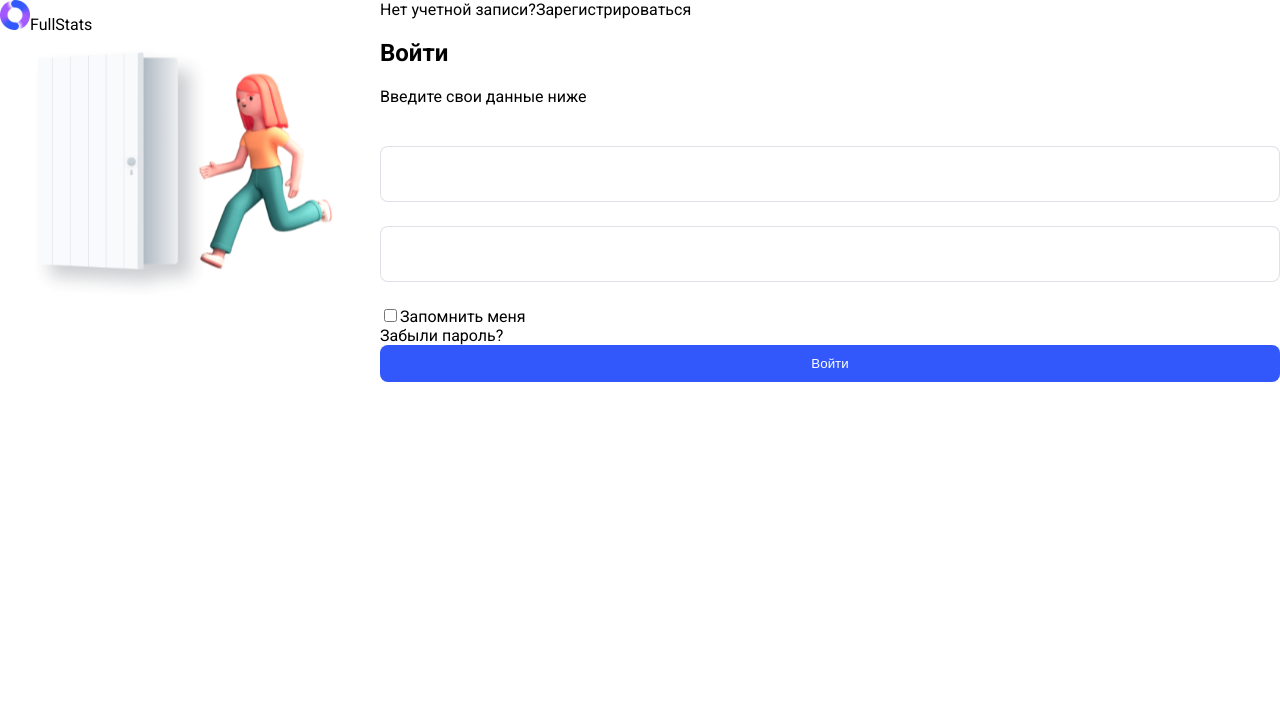
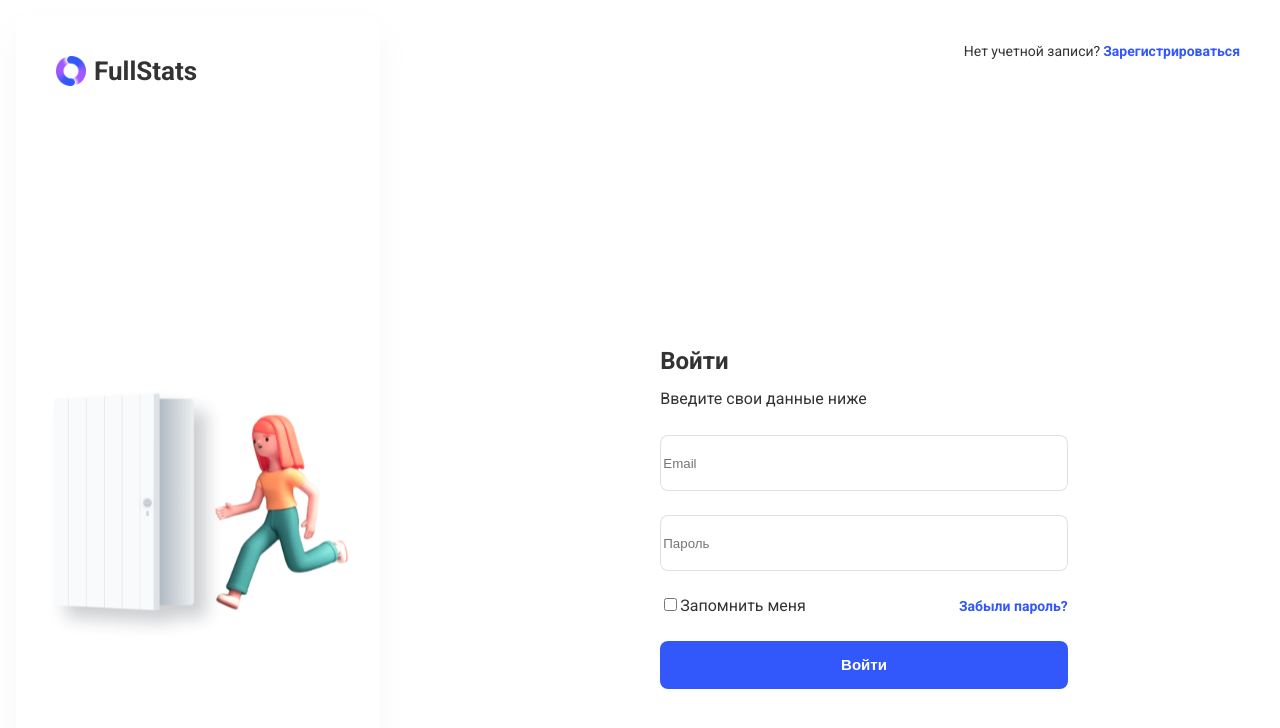
Before and after one commit to MarkComa/fullstats-test-frontend, a Next.js app: page /login in a window 1280 px wide. Shown: the top 728 px of the page. Built offline with nearby package versions, Linux system fonts and the light colour scheme.

Commit message:
login page style

```diff
--- a/components/AuthBanner/AuthBanner.module.scss
+++ b/components/AuthBanner/AuthBanner.module.scss
@@ -0,0 +1,29 @@
+.authBanner {
+	display: flex;
+	flex-direction: column;
+	margin: 16px 0px 16px 16px;
+	padding: 0px;
+
+	background: var(--white);
+	box-shadow: 0px 16px 32px -4px rgba(145, 158, 171, 0.12);
+	border-radius: 16px;
+}
+.logo {
+	display: flex;
+	margin-left: 40px;
+	margin-top: 40px;
+	& span {
+		margin-left: 8px;
+	}
+}
+.title {
+	font-family: "Roboto";
+	font-style: normal;
+	font-weight: 800;
+	font-size: 26px;
+	line-height: 30px;
+	color: var(--black);
+}
+.banner {
+	margin-top: 288.5px;
+}
--- a/components/AuthBanner/AuthBanner.tsx
+++ b/components/AuthBanner/AuthBanner.tsx
@@ -1,13 +1,20 @@
-import React from 'react'
-import { AuthBannerProps } from './AuthBanner.props'
-import Logo from '../../assets/images/logo.svg'
+import React from "react";
+import { AuthBannerProps } from "./AuthBanner.props";
+import s from "./AuthBanner.module.scss";
+import Logo from "../../assets/images/logo.svg";
 
-export const AuthBanner = ({banner,className, ...props}: AuthBannerProps) => {
-  return (
-    <div {...props}>
-      <img src={Logo.src} alt='logo' />
-      <span>FullStats</span>
-      {banner && <img src={banner} alt='banner' />}
-    </div>
-  )
-}
+export const AuthBanner = ({
+	banner,
+	className,
+	...props
+}: AuthBannerProps) => {
+	return (
+		<div className={s.authBanner} {...props}>
+			<div className={s.logo}>
+				<img src={Logo.src} alt='logo' />
+				<span className={s.title}>FullStats</span>
+			</div>
+			{banner && <img className={s.banner} src={banner} alt='banner' />}
+		</div>
+	);
+};
--- a/pages/login.tsx
+++ b/pages/login.tsx
@@ -20,27 +20,29 @@ const Login: NextPage = () => {
 		<div className={s.login}>
 			<AuthBanner banner={banner.src} />
 			<div>
-				<header>
+				<header className={s.header}>
 					<span>Нет учетной записи?</span>
 					<Link href='/registration'>Зарегистрироваться</Link>
 				</header>
-				<h2>Войти</h2>
+				<div className={s.hero}>
+				<h2 className={s.title}>Войти</h2>
 				<p>Введите свои данные ниже</p>
 				<form onSubmit={handleSubmit(onSubmit)} className={s.form}>
-					<span className={s.err}>
-						{errors.email || errors.password ? <ErrorForm /> : null}
-					</span>
+
+						{errors.email || errors.password ? <span className={s.err}> <ErrorForm /> </span>: null}
+
 					<input
 						type='email'
 						className={s.email}
+						placeholder={'Email'}
 						{...register("email", { required: true })}
 					/>
 					<input
 						className={s.password}
+						placeholder={'Пароль'}
 						type='password'
 						{...register("password", { required: true })}
 					/>
-					<div>
 						<div className={s.checkbox}>
 							<input
 								type='checkbox'
@@ -50,14 +52,16 @@ const Login: NextPage = () => {
 								Запомнить меня
 							</label>
 						</div>
-						<Link href='/resetPassword' className={s.link}>
+						<div className={s.link}>
+						<Link href='/resetPassword' >
 							Забыли пароль?
 						</Link>
-					</div>
+						</div>
 					<Button type='submit' className={s.btn} apparance={"primary"}>
 						Войти
 					</Button>
 				</form>
+				</div>
 			</div>
 		</div>
 	);
--- a/styles/Login.module.scss
+++ b/styles/Login.module.scss
@@ -3,18 +3,52 @@
 	height: 100vh;
 	grid-template-columns: 380px auto;
 }
+.header {
+	margin-top: 40px;
+	margin-right: 40px;
+	display: flex;
+	justify-content: flex-end;
+	font-weight: 400;
+	font-size: 14px;
+	line-height: 22px;
+	& a {
+		margin-left: 3px;
+		color: var(--blue);
+		font-weight: 600;
+		font-size: 14px;
+		line-height: 22px;
+	}
+}
+.hero {
+	margin-top: 281px;
+	margin-right: 23.58%; // 250px при max-width: 1440
+	margin-left: 31.14%; // 330px при max-width: 1440
+	max-width: 480px;
+	& p {
+		font-weight: 400;
+		font-size: 16px;
+		line-height: 24px;
+	}
+}
+.title {
+	font-weight: 700;
+	font-size: 24px;
+	line-height: 36px;
+	margin-bottom: 8px;
+}
 .form {
 	display: grid;
+	gap: 24px 0;
 	grid-template-areas:
 		"err err"
 		"email email"
 		"password password"
 		"checkbox link"
-    "btn btn"
+		"btn btn";
 }
 .err {
 	grid-area: err;
-  margin-bottom: 24px;
+  margin-top: 40px;
 }
 .email {
 	grid-area: email;
@@ -24,17 +58,27 @@
 }
 .checkbox {
 	grid-area: checkbox;
+	text-align: start;
 }
 .link {
 	grid-area: link;
+	text-align: end;
+	& a {
+		font-weight: 700;
+		font-size: 14px;
+		line-height: 22px;
+		color: var(--blue);
+	}
 }
 .btn {
 	grid-area: btn;
+	font-weight: 700;
+	font-size: 15px;
+	line-height: 26px;
 }
 .email,
 .password {
 	height: 56px;
 	border: 1px solid rgba(145, 158, 171, 0.3);
 	border-radius: 8px;
-  margin-bottom: 24px;
 }
--- a/styles/globals.css
+++ b/styles/globals.css
@@ -4,10 +4,13 @@ body {
   padding: 0;
   margin: 0 auto;
   font-family: 'Roboto', sans-serif;
+  color: var(--black);
   max-width: 1440px;
   position: relative;
 }
-
+h1, h2, h3, p {
+  margin: 0;
+}
 a {
   color: inherit;
   text-decoration: none;
```
Lines whose indentation alone changed are shown as unchanged.
